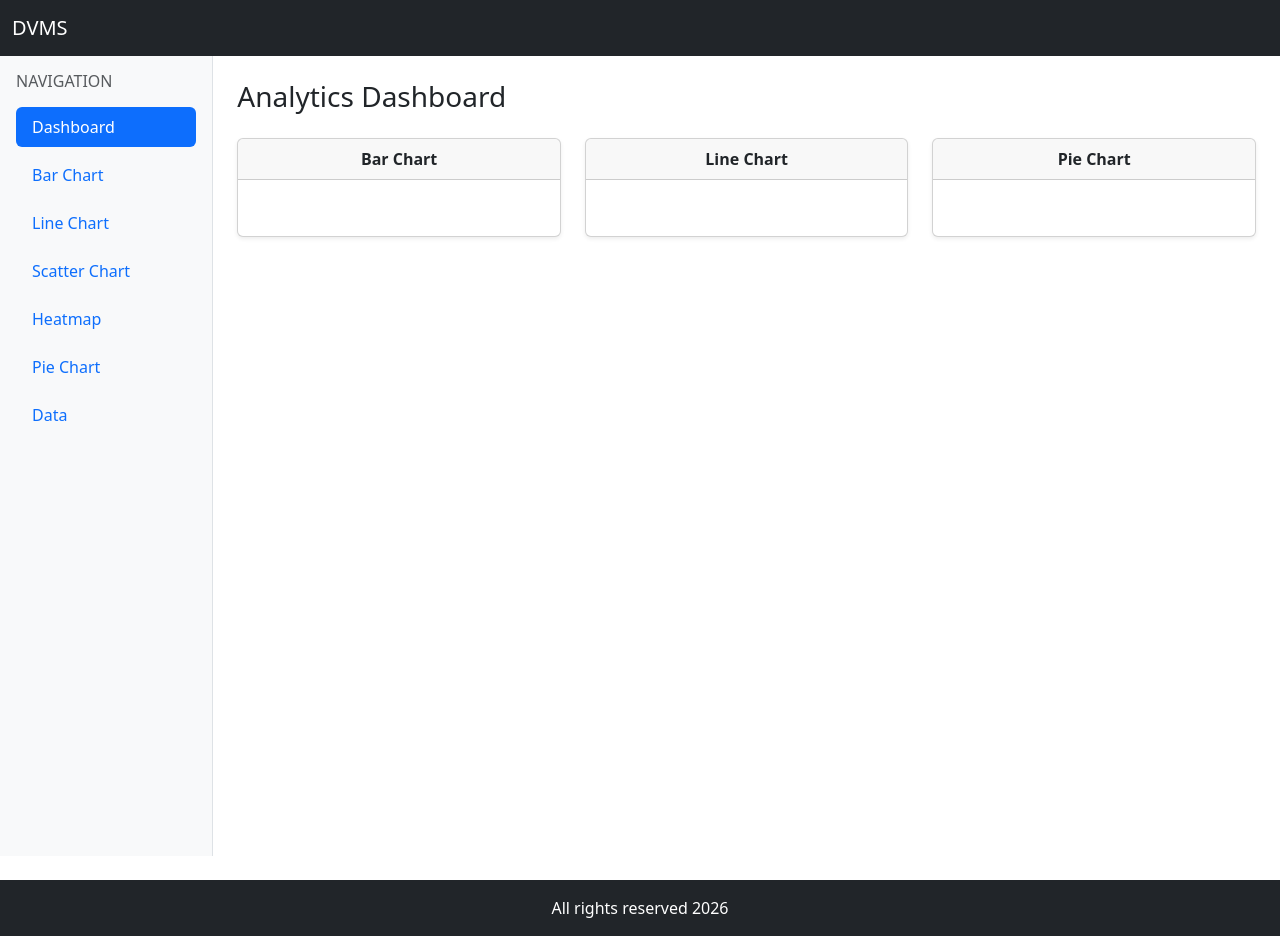
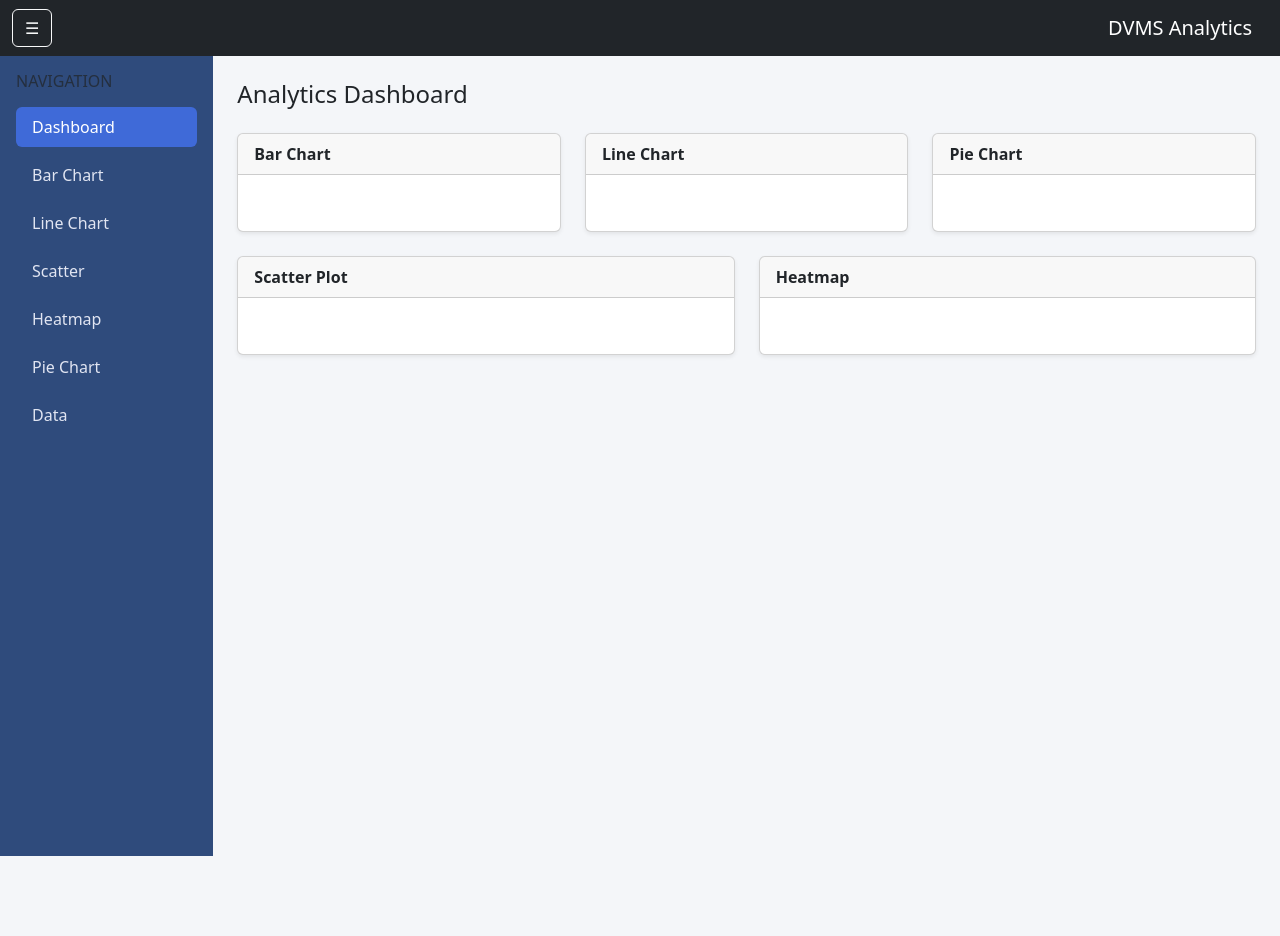
Before and after one commit to ALFINC1/Data-Visualization-and-Management-System, a Flask app: page / in a window 1280 px wide. After the commit the page ends 856 px from the top, so only its background shows below. Run offline with Flask 3, Linux system fonts and the light colour scheme; parts of the project's set-up code (start-up, migrations or seed data) failed here and were passed over.

Commit message:
updated dashboard

```diff
--- a/app.py
+++ b/app.py
@@ -54,7 +54,6 @@ def pick_columns(df, x_override, y_override):
 
     return df, x, y
 
-
 # ---------------- DASHBOARD ----------------
 @app.route("/")
 def index():
@@ -62,43 +61,91 @@ def index():
         df = service.load_df()
         create_static()
 
-        # --- BAR ---
+        # ---------------- BAR ----------------
         bar_file = "dashboard_bar.png"
         plot.figure(figsize=(4, 3))
-        df.groupby(df.columns[0])[df.columns[1]].mean().head(5).plot(kind="bar")
+        (
+            df.groupby(df.columns[0])[df.columns[1]]
+            .mean()
+            .sort_values(ascending=False)
+            .head(5)
+            .plot(kind="bar", color="#3f6ad8")
+        )
         plot.tight_layout()
         plot.savefig(f"static/{bar_file}", dpi=120)
         plot.close()
 
-        # --- LINE ---
+        # ---------------- LINE ----------------
         line_file = "dashboard_line.png"
         plot.figure(figsize=(4, 3))
-        df.groupby(df.columns[0])[df.columns[1]].mean().head(5).plot(marker="o")
+        (
+            df.groupby(df.columns[0])[df.columns[1]]
+            .mean()
+            .sort_values(ascending=False)
+            .head(5)
+            .plot(marker="o", linewidth=2, color="#28a745")
+        )
         plot.tight_layout()
         plot.savefig(f"static/{line_file}", dpi=120)
         plot.close()
 
-        # --- PIE ---
+        # ---------------- PIE ----------------
         pie_file = "dashboard_pie.png"
         plot.figure(figsize=(4, 3))
-        df[df.columns[0]].value_counts().head(5).plot(kind="pie", autopct="%1.1f%%")
+        (
+            df[df.columns[0]]
+            .value_counts()
+            .head(5)
+            .plot(kind="pie", autopct="%1.1f%%")
+        )
+        plot.ylabel("")
         plot.tight_layout()
         plot.savefig(f"static/{pie_file}", dpi=120)
         plot.close()
 
+        # ---------------- SCATTER ----------------
+        scatter_file = "dashboard_scatter.png"
+        num_cols = df.select_dtypes(include="number").columns.tolist()
+        plot.figure(figsize=(4, 3))
+        plot.scatter(
+            df[num_cols[0]],
+            df[num_cols[1]],
+            alpha=0.6,
+            color="#17a2b8"
+        )
+        plot.xlabel(num_cols[0])
+        plot.ylabel(num_cols[1])
+        plot.tight_layout()
+        plot.savefig(f"static/{scatter_file}", dpi=120)
+        plot.close()
+
+        # ---------------- HEATMAP ----------------
+        heatmap_file = "dashboard_heatmap.png"
+        plot.figure(figsize=(4, 3))
+        sns.heatmap(
+            df.select_dtypes(include="number").corr(),
+            cmap="coolwarm",
+            annot=False
+        )
+        plot.tight_layout()
+        plot.savefig(f"static/{heatmap_file}", dpi=120)
+        plot.close()
+
+        # ---------------- RENDER ----------------
         return render_template(
             "index.html",
             bar_url=cache_bust(bar_file),
             line_url=cache_bust(line_file),
             pie_url=cache_bust(pie_file),
-            title="Dashboard"
+            scatter_url=cache_bust(scatter_file),
+            heatmap_url=cache_bust(heatmap_file),
+            title="Analytics Dashboard"
         )
 
     except Exception as e:
         logger.exception("Dashboard error")
         return render_template("index.html", error=str(e))
 
-# ---------------- DATA ----------------
 @app.route("/data")
 def data():
     try:
--- a/templates/base.html
+++ b/templates/base.html
@@ -3,77 +3,94 @@
 <head>
     <meta charset="utf-8">
     <meta name="viewport" content="width=device-width, initial-scale=1">
-    <title>{{ title or "DVMS" }}</title>
+    <title>{{ title or "DNA‑DVMS" }}</title>
 
     <link href="https://cdn.jsdelivr.net/npm/bootstrap@5.3.8/dist/css/bootstrap.min.css" rel="stylesheet">
+
+    <style>
+        body {
+            background-color: #f4f6f9;
+        }
+
+        /* Sidebar styling */
+        .sidebar {
+            background-color: #2f4b7c;
+            min-height: 100vh;
+            transition: all 0.3s ease;
+        }
+
+        .sidebar .nav-link {
+            color: #e1e5f2;
+        }
+
+        .sidebar .nav-link.active {
+            background-color: #3f6ad8;
+            color: #fff;
+        }
+
+        /* Collapsed sidebar */
+        .sidebar-collapsed .sidebar {
+            margin-left: -250px;
+        }
+
+        .sidebar-collapsed main {
+            margin-left: 0;
+        }
+    </style>
 </head>
 
 <body>
 
+<!-- TOP NAVBAR -->
 <nav class="navbar navbar-dark bg-dark">
-    <div class="container-fluid">
-        <span class="navbar-brand">DVMS</span>
+    <div class="container-fluid d-flex align-items-center">
+
+        <!-- ✅ TOGGLE BUTTON -->
+        <button class="btn btn-outline-light me-3" onclick="toggleSidebar()">
+            ☰
+        </button>
+
+        <span class="navbar-brand mb-0">DVMS Analytics</span>
     </div>
 </nav>
 
-<div class="container-fluid">
+<!-- MAIN LAYOUT -->
+<div class="container-fluid" id="layout">
     <div class="row">
 
         <!-- SIDEBAR -->
-    <aside class="col-md-2 bg-light border-end vh-100 p-3">
+        <aside class="col-md-2 sidebar p-3" id="sidebar">
             <h6 class="text-uppercase text-muted mb-3">Navigation</h6>
 
             <ul class="nav nav-pills flex-column gap-2">
-
                 <li class="nav-item">
-          <a class="nav-link {% if request.endpoint=='index' %}active{% endif %}"
-             href="{{ url_for('index') }}">
-            Dashboard
-          </a>
+                    <a class="nav-link {% if request.endpoint == 'index' %}active{% endif %}"
+                       href="{{ url_for('index') }}">Dashboard</a>
                 </li>
-
                 <li class="nav-item">
-          <a class="nav-link {% if request.endpoint=='bar_chart' %}active{% endif %}"
-             href="{{ url_for('bar_chart') }}">
-            Bar Chart
-          </a>
+                    <a class="nav-link {% if request.endpoint == 'bar_chart' %}active{% endif %}"
+                       href="{{ url_for('bar_chart') }}">Bar Chart</a>
                 </li>
-
                 <li class="nav-item">
-          <a class="nav-link {% if request.endpoint=='line_chart' %}active{% endif %}"
-             href="{{ url_for('line_chart') }}">
-            Line Chart
-          </a>
+                    <a class="nav-link {% if request.endpoint == 'line_chart' %}active{% endif %}"
+                       href="{{ url_for('line_chart') }}">Line Chart</a>
                 </li>
-
                 <li class="nav-item">
-          <a class="nav-link {% if request.endpoint=='scatter_chart' %}active{% endif %}"
-             href="{{ url_for('scatter_chart') }}">
-            Scatter Chart
-          </a>
+                    <a class="nav-link {% if request.endpoint == 'scatter_chart' %}active{% endif %}"
+                       href="{{ url_for('scatter_chart') }}">Scatter</a>
                 </li>
-
                 <li class="nav-item">
-          <a class="nav-link {% if request.endpoint=='heatmap_chart' %}active{% endif %}"
-             href="{{ url_for('heatmap_chart') }}">
-            Heatmap
-          </a>
+                    <a class="nav-link {% if request.endpoint == 'heatmap_chart' %}active{% endif %}"
+                       href="{{ url_for('heatmap_chart') }}">Heatmap</a>
                 </li>
-
                 <li class="nav-item">
-          <a class="nav-link {% if request.endpoint=='pie' %}active{% endif %}"
-             href="{{ url_for('pie') }}">
-            Pie Chart
-          </a>
+                    <a class="nav-link {% if request.endpoint == 'pie' %}active{% endif %}"
+                       href="{{ url_for('pie') }}">Pie Chart</a>
                 </li>
-
                 <li class="nav-item">
-          <a class="nav-link {% if request.endpoint=='data' %}active{% endif %}"
-             href="{{ url_for('data') }}">
-            Data
-          </a>
+                    <a class="nav-link {% if request.endpoint == 'data' %}active{% endif %}"
+                       href="{{ url_for('data') }}">Data</a>
                 </li>
-
             </ul>
         </aside>
 
@@ -85,9 +102,13 @@
     </div>
 </div>
 
-<footer class="bg-dark text-white text-center py-3 mt-4">
-  All rights reserved 2026
-</footer>
+
+<!-- ✅ SIDEBAR TOGGLE SCRIPT -->
+<script>
+    function toggleSidebar() {
+        document.body.classList.toggle("sidebar-collapsed");
+    }
+</script>
 
 </body>
 </html>
--- a/templates/index.html
+++ b/templates/index.html
@@ -1,33 +1,56 @@
 {% extends "base.html" %}
 {% block content %}
 
-<h3 class="mb-4">Analytics Dashboard</h3>
+<h4 class="mb-4">Analytics Dashboard</h4>
 
 <div class="row g-4">
 
-  <div class="col-md-4">
+    <!-- BAR -->
+    <div class="col-md-6 col-lg-4">
         <div class="card shadow-sm">
-      <div class="card-header text-center fw-bold">Bar Chart</div>
+            <div class="card-header fw-semibold">Bar Chart</div>
             <div class="card-body text-center">
                 <img src="{{ bar_url }}" class="img-fluid">
             </div>
         </div>
     </div>
 
-  <div class="col-md-4">
+    <!-- LINE -->
+    <div class="col-md-6 col-lg-4">
         <div class="card shadow-sm">
-      <div class="card-header text-center fw-bold">Line Chart</div>
+            <div class="card-header fw-semibold">Line Chart</div>
             <div class="card-body text-center">
                 <img src="{{ line_url }}" class="img-fluid">
             </div>
         </div>
     </div>
 
-  <div class="col-md-4">
+    <!-- PIE -->
+    <div class="col-md-6 col-lg-4">
         <div class="card shadow-sm">
-      <div class="card-header text-center fw-bold">Pie Chart</div>
+            <div class="card-header fw-semibold">Pie Chart</div>
             <div class="card-body text-center">
                 <img src="{{ pie_url }}" class="img-fluid">
+            </div>
+        </div>
+    </div>
+
+    <!-- SCATTER -->
+    <div class="col-md-6 col-lg-6">
+        <div class="card shadow-sm">
+            <div class="card-header fw-semibold">Scatter Plot</div>
+            <div class="card-body text-center">
+                <img src="{{ scatter_url }}" class="img-fluid">
+            </div>
+        </div>
+    </div>
+
+    <!-- HEATMAP -->
+    <div class="col-md-6 col-lg-6">
+        <div class="card shadow-sm">
+            <div class="card-header fw-semibold">Heatmap</div>
+            <div class="card-body text-center">
+                <img src="{{ heatmap_url }}" class="img-fluid">
             </div>
         </div>
     </div>
```
Also changed, not shown: static/bar.png (added), static/dashboard_bar.png, static/dashboard_heatmap.png (added), static/dashboard_line.png, static/dashboard_pie.png, static/dashboard_scatter.png (added), static/heatmap.png, static/line.png, static/scatter.png. Lines whose indentation alone changed are shown as unchanged.
